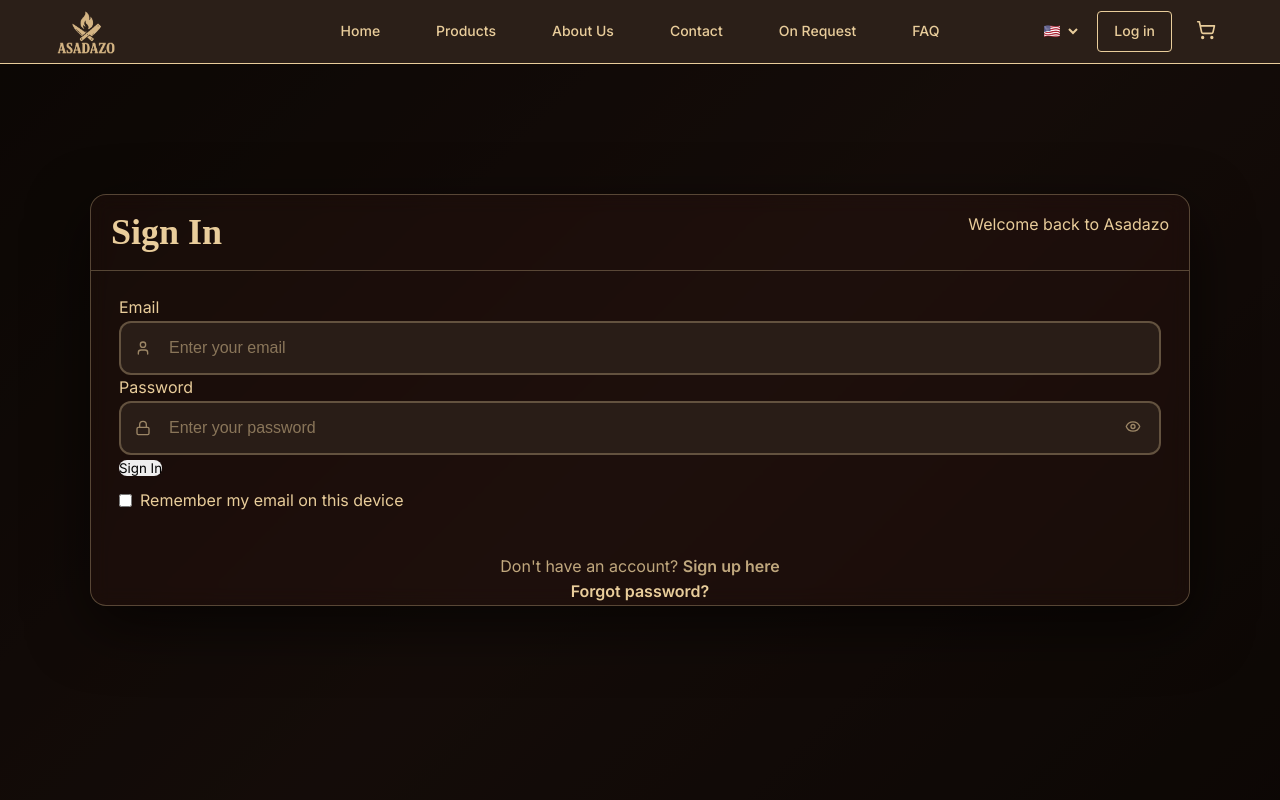
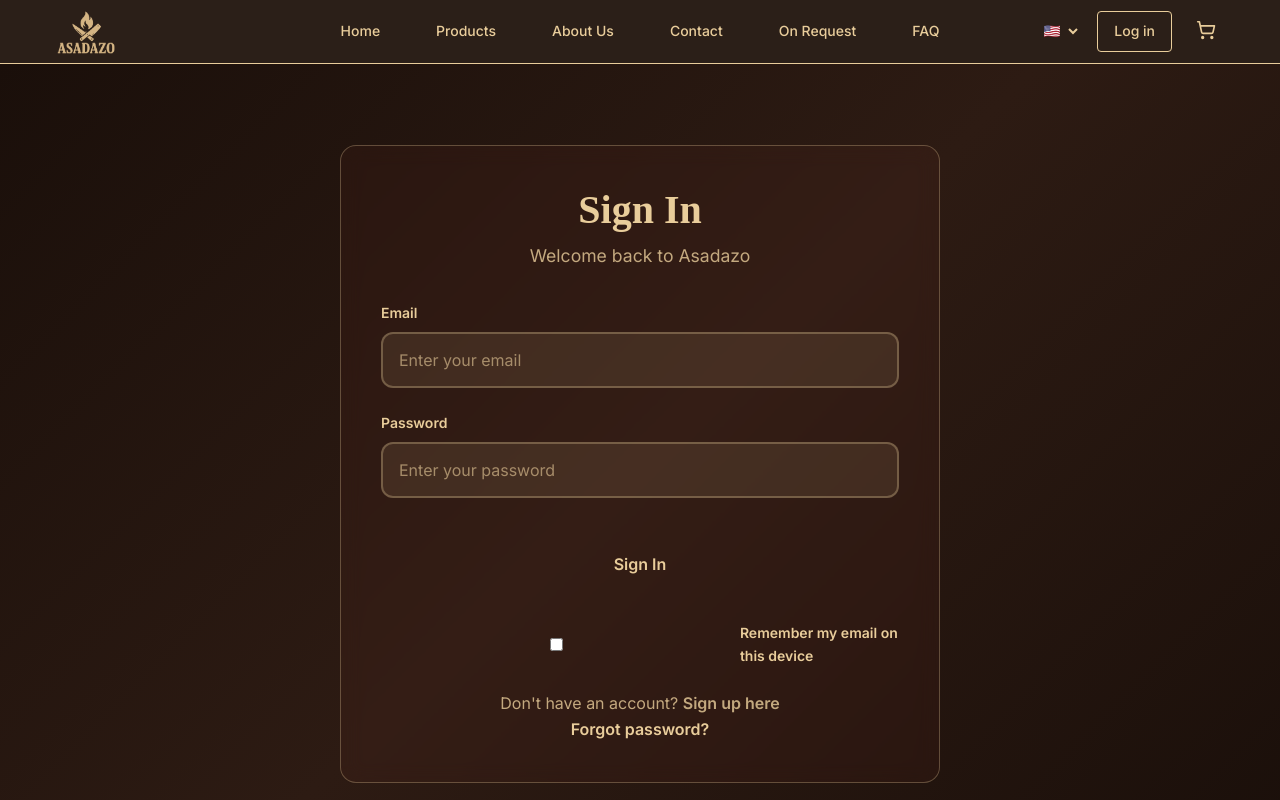
Before and after one commit to Seballemandiv/asadazo-website, a React (Vite) app: page /login in a window 1280 px wide. Shown: the top 800 px of the page. Built offline with nearby package versions, Linux system fonts and the light colour scheme; no server answers; a web font is replaced by a local one.

Commit message:
fix(ui): update login page styling to match contact form - remove icons, use consistent CSS classes, and simplify layout

```diff
--- a/src/pages/LoginPage.tsx
+++ b/src/pages/LoginPage.tsx
@@ -1,12 +1,10 @@
 import { useState, useEffect } from 'react';
 import { useNavigate, Link } from 'react-router-dom';
 import { useAuth } from '../contexts/AuthContext';
-import { User, Lock, Eye, EyeOff } from 'lucide-react';
 
 const LoginPage: React.FC = () => {
   const [email, setEmail] = useState('');
   const [password, setPassword] = useState('');
-  const [showPassword, setShowPassword] = useState(false);
   const [error, setError] = useState('');
   const [isLoading, setIsLoading] = useState(false);
   const [remember, setRemember] = useState(false);
@@ -52,10 +50,9 @@ const LoginPage: React.FC = () => {
 
   return (
     <div className="login-page">
-      <div className="cart-overlay">
-        <div className="cart-modal">
-          <div className="cart-header">
-            <h2>Sign In</h2>
+      <div className="login-container">
+        <div className="login-header">
+          <h1>Sign In</h1>
           <p>Welcome back to Asadazo</p>
         </div>
 
@@ -65,11 +62,9 @@ const LoginPage: React.FC = () => {
           </div>
         )}
 
-          <form onSubmit={handleSubmit} className="checkout-form">
+        <form onSubmit={handleSubmit} className="login-form">
           <div className="form-group">
             <label htmlFor="email">Email</label>
-              <div className="input-wrapper">
-                <User size={16} className="input-icon" />
             <input
               type="email"
               id="email"
@@ -77,41 +72,29 @@ const LoginPage: React.FC = () => {
               onChange={(e) => setEmail(e.target.value)}
               placeholder="Enter your email"
               required
-                  className="auth-input"
             />
-              </div>
           </div>
 
           <div className="form-group">
             <label htmlFor="password">Password</label>
-              <div className="input-wrapper">
-                <Lock size={16} className="input-icon" />
             <input
-                  type={showPassword ? 'text' : 'password'}
+              type="password"
               id="password"
               value={password}
               onChange={(e) => setPassword(e.target.value)}
               placeholder="Enter your password"
               required
-                  className="auth-input"
             />
-                <button
-                  type="button"
-                  className="password-toggle"
-                  onClick={() => setShowPassword(!showPassword)}
-                >
-                  {showPassword ? <EyeOff size={16} /> : <Eye size={16} />}
-                </button>
-              </div>
           </div>
 
           <button
             type="submit"
-              className="payment-btn"
+            className="login-btn"
             disabled={isLoading}
           >
             {isLoading ? 'Signing In...' : 'Sign In'}
           </button>
+
           <div className="form-group" style={{ marginTop: '0.5rem' }}>
             <label style={{ display: 'flex', alignItems: 'center', gap: '8px' }}>
               <input type="checkbox" checked={remember} onChange={(e)=>setRemember(e.target.checked)} />
@@ -120,7 +103,7 @@ const LoginPage: React.FC = () => {
           </div>
         </form>
 
-          <div className="login-footer" style={{ textAlign: 'center', marginTop: '1rem' }}>
+        <div className="login-footer">
           <p>
             Don't have an account?{' '}
             <Link to="/register" className="register-link">
@@ -133,7 +116,6 @@ const LoginPage: React.FC = () => {
         </div>
       </div>
     </div>
-    </div>
   );
 };
 
```
Lines whose indentation alone changed are shown as unchanged.
